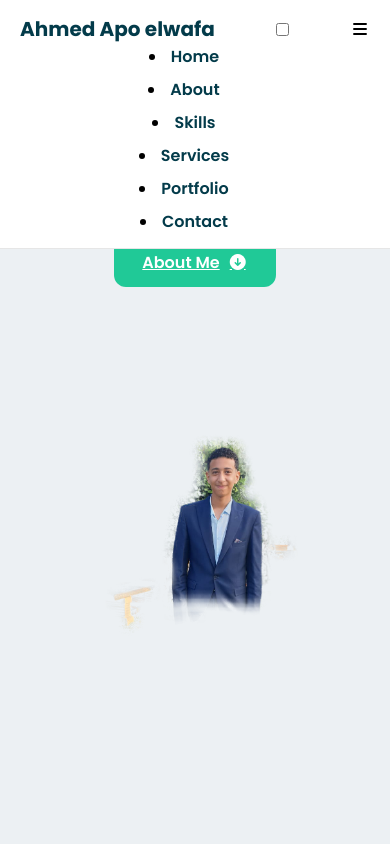
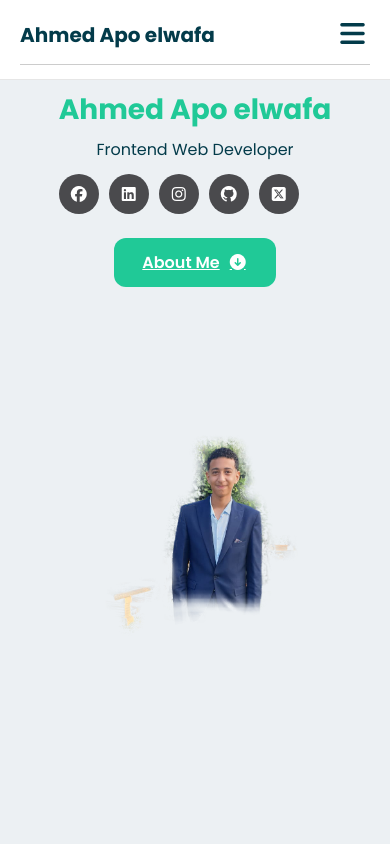
Before and after one commit to ahmedeq66-arch/portfolio, a plain HTML site: page index.html in a window 390 px wide. Shown: the top 844 px of the page. Drawn offline with Linux system fonts and the light colour scheme.

Commit message:
Update style.css

```diff
--- a/style.css
+++ b/style.css
@@ -71,7 +71,60 @@ body {
 .nav-links a:hover {
     color: var(--secondary-color);
 }
+/* Hide the checkbox */
+.nav-toggle-checkbox {
+    display: none;
+}
 
+/* Hamburger icon */
+.nav-toggle {
+    display: none;
+    font-size: 28px;
+    cursor: pointer;
+    color: var(--primary-color);
+}
+
+/* Desktop links */
+.nav-links {
+    display: flex;
+    gap: 18px;
+}
+
+/* Mobile styles */
+@media (max-width: 600px) {
+    .nav-toggle {
+        display: block; /* show hamburger */
+    }
+
+    .nav-links {
+        display: flex;
+        flex-direction: column;
+        max-height: 0; /* مخفية بالكامل */
+        overflow: hidden;
+        transition: max-height 0.4s ease-in-out;
+        background: #fff;
+        width: 100%;
+        gap: 0;
+        margin-top: 8px;
+        border-top: 1px solid #ccc;
+    }
+
+    /* Show links when checkbox is checked */
+    .nav-toggle-checkbox:checked ~ .nav-links {
+        max-height: 500px; /* يكفي ظهور كل العناصر */
+        padding: 12px 0;
+        gap: 10px;
+    }
+
+    .nav-links li {
+        padding: 8px 20px;
+        border-bottom: 1px solid #e6e6e6;
+    }
+
+    .nav-links li:last-child {
+        border-bottom: none;
+    }
+}
 
 /* Header */
 header {
```
